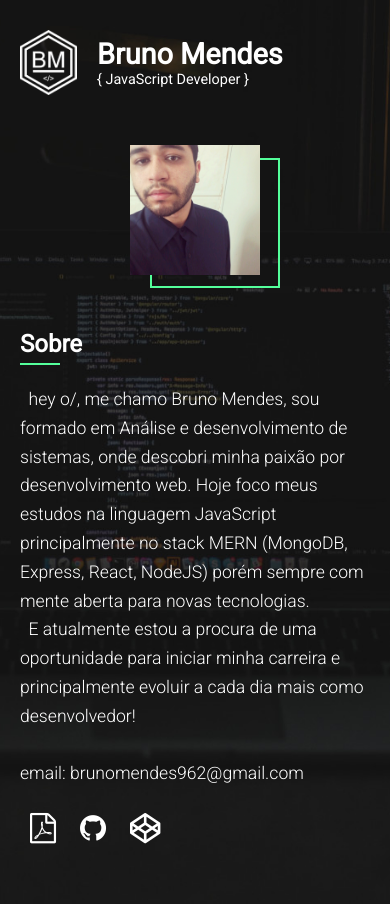
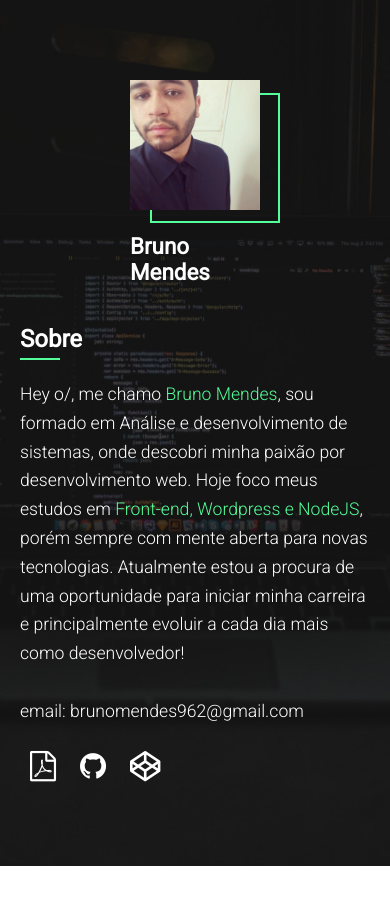
Before and after one commit to Bruends/brunomendes41.github.io, a website: page index.html in a window 390 px wide. After the commit the page ends 866 px from the top, so only its background shows below. Drawn offline with Linux system fonts and the light colour scheme.

Commit message:
ajustes de layout e animação

```diff
--- a/gulpfile.js
+++ b/gulpfile.js
@@ -2,18 +2,23 @@ const gulp = require('gulp')
 const concatCss = require('gulp-concat-css');
 const autoprefixer = require('gulp-autoprefixer');
 const uglifyCss = require('gulp-uglifycss');
+var browserSync = require('browser-sync').create();
 
 const cssPaths = [
+  'style/style.css',
   'style/animations.css',
-  'style/style.css',
   'style/responsive.css'
 ]
 
 // otimiza e adiciona prefixos no css
-gulp.task('default', () => {
+gulp.task('css', () => {
   return gulp.src(cssPaths)
   .pipe(concatCss(''))
   .pipe(autoprefixer())
   .pipe(uglifyCss())
   .pipe(gulp.dest('dist/style.min.css'));
 });
+
+gulp.task('default', () => {
+  gulp.watch('./style/*.css', ['css']);
+});
--- a/index.html
+++ b/index.html
@@ -21,29 +21,19 @@
   </div>
   <main role="main">
     <section class="container">
-      <header class="logo-container">
-        <img src="img/logo.png" alt="">
-        <div>
-          <h1>Bruno Mendes</h1>
-          <h2>{ JavaScript Developer }</h2>
-        </div>
-      </header>
       <div class="about-container">
         <div class="photo-container">
           <div class="photo">
             <div class="photo-detail"></div>
+            <h1 class="photo-name"> Bruno Mendes </h1>
           </div>
-
         </div>
 
         <article class="about-resume">
           <h2>Sobre</h2>
           <div class="about-text">
               <p>
-                &nbsp; hey o/, me chamo Bruno Mendes, sou formado em Análise e desenvolvimento de sistemas, onde descobri minha paixão por desenvolvimento web. Hoje foco meus estudos na linguagem JavaScript principalmente no stack MERN (MongoDB, Express, React, NodeJS) porém sempre com mente aberta para novas tecnologias.
-              </p>
-              <p>
-                &nbsp; E atualmente estou a procura de uma oportunidade para iniciar minha carreira e principalmente evoluir a cada dia mais como desenvolvedor!
+                Hey o/, me chamo <span class="highlight-text">Bruno Mendes</span>, sou formado em Análise e desenvolvimento de sistemas, onde descobri minha paixão por desenvolvimento web. Hoje foco meus estudos em <span class="highlight-text">Front-end, Wordpress e NodeJS</span>, porém sempre com mente aberta para novas tecnologias. Atualmente estou a procura de uma oportunidade para iniciar minha carreira e principalmente evoluir a cada dia mais como desenvolvedor!
               </p>
               <br>
               <p>
--- a/package.json
+++ b/package.json
@@ -1,5 +1,6 @@
 {
   "devDependencies": {
+    "browser-sync": "^2.23.6",
     "gulp": "^3.9.1",
     "gulp-autoprefixer": "^4.1.0",
     "gulp-concat-css": "^3.0.0",
--- a/style/animations.css
+++ b/style/animations.css
@@ -1,17 +1,9 @@
 /* initial positions */
 .intro {
   opacity: 0;
-  animation: 1.5s fadeInRotate;
+  animation: fadeInRotate 1.5s, 2s afterRotate 2.5s forwards;
 }
 
-.logo-container {
-  opacity: 0;
-  transform: translateX(-30px);
-  animation-name: fadeIn;
-  animation-delay: 1.6s;
-  animation-duration: 1s;
-  animation-fill-mode: forwards;
-}
 
 .photo-container {
   opacity: 0;
@@ -33,12 +25,12 @@
 
 /* animations */
 @keyframes fadeInRotate {
-  from{
+  0% {
     opacity: 0;
     transform: rotateY(180deg);
   }
 
-  to {
+  98% {
     opacity: 1;
     transform: rotateY(0deg);
   }
@@ -52,3 +44,10 @@
     transform: translateX(0);
   }
 }
+
+@keyframes afterRotate {
+  to {
+    width: 0;
+    height: 0;
+  }
+}
--- a/style/responsive.css
+++ b/style/responsive.css
@@ -1,7 +1,5 @@
 /* tablet */
 @media screen and (max-width: 860px) {
-
-
   .about-container {
     flex-direction: column;
     margin: 30px 0;
@@ -15,8 +13,17 @@
     outline: none;
   }
 
+  .about-resume {
+    margin-top: 60px;
+  }
+
   .photo {
     width: 130px;
     height: 130px;
   }
+
+  .photo-name {
+    bottom: -75px;
+    font-size: 1.4rem;
+  }
 }
--- a/style/style.css
+++ b/style/style.css
@@ -1,6 +1,6 @@
 /* detail color: #54FF9B */
+/* reset */
 
-/* reset */
 *{
   padding: 0;
   margin: 0;
@@ -9,7 +9,16 @@
   font-family: 'Roboto', cursive;
 }
 
+body {
+  overflow-x: hidden;
+}
+
 a {text-decoration: none;}
+
+/*  */
+.highlight-text {
+  color: #54FF9B
+}
 
 /* intro animation elements */
 
@@ -17,26 +26,28 @@ a {text-decoration: none;}
   z-index: 100;
   position: absolute;
   width: 100%;
+  height: 100%;
+  display: flex;
+  align-items: center;
+  justify-content: center;
 }
 
 .intro img {
   display: block;
   position: relative;
   margin: 0 auto;
-  height: 150px;
-  margin-top: calc(50vh + 75px);
 }
 
 /* main container */
 .container {
   min-height: 100vh;
   width: 100%;
-  padding: 45px;
+  padding: 10px 45px;
   background-color: #222;
   background-image: url('../img/bg.jpeg');
   background-position: center;
   background-size: cover;
-  outline: 2px solid #fff;
+  outline: 1px solid #fff;
   outline-offset: -18px;
 }
 
@@ -78,8 +89,8 @@ a {text-decoration: none;}
 
 .photo{
   position: relative;
-  width: 250px;
-  height: 250px;
+  width: 200px;
+  height: 200px;
   margin: 20px auto;
   background-color: #222;
   background-image: url('../img/photo.jpg');
@@ -98,6 +109,12 @@ a {text-decoration: none;}
   border: 2px solid  #54FF9B;
 }
 
+.photo-name {
+  position: absolute;
+  bottom: -45px;
+  right: -10px;
+}
+
 .about-resume {
   flex: 1;
   padding-top: 35px;
@@ -113,7 +130,7 @@ a {text-decoration: none;}
 }
 
 .about-text {
-  max-width: 450px;
+  max-width: 500px;
   font-size: 1.1rem;
   line-height: 1.8rem;
   font-weight: 300;
```
Also changed, not shown: dist/style.min.css, 1 other file.
